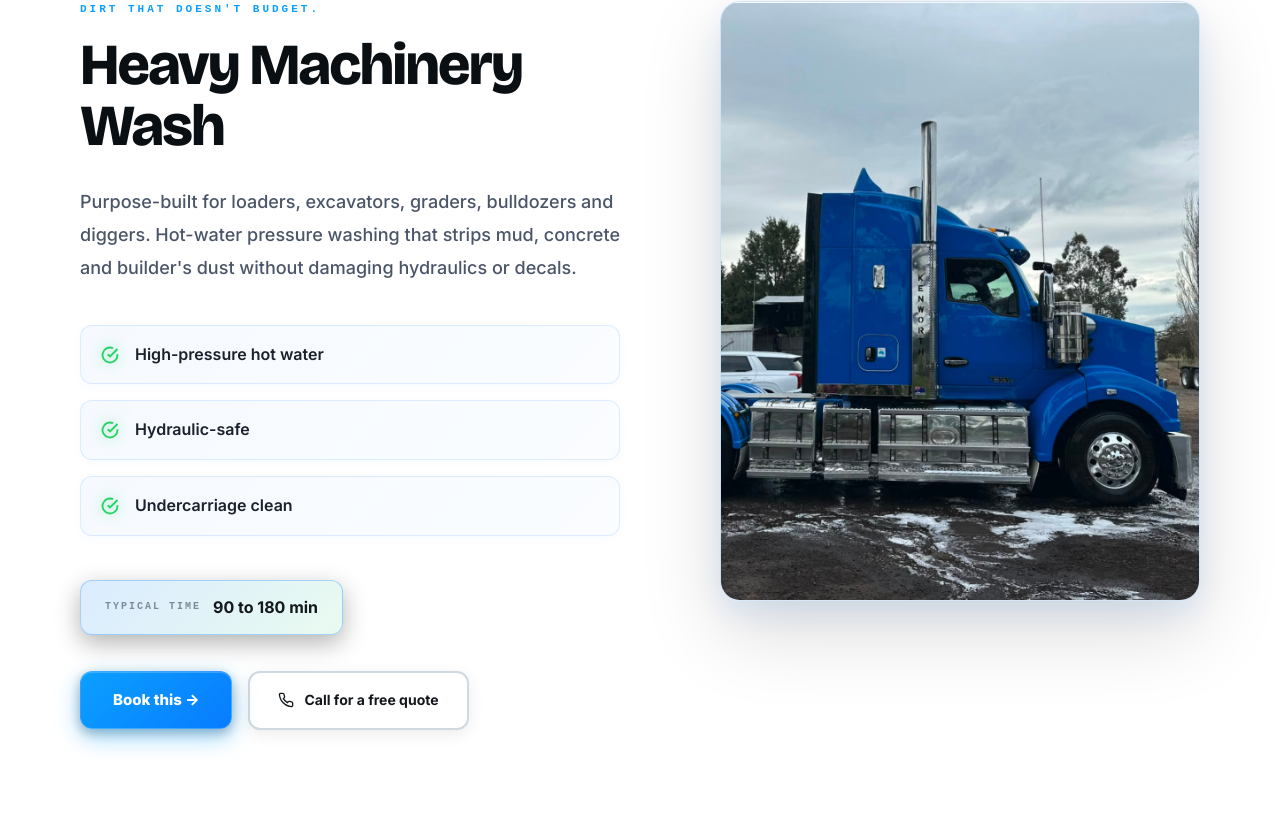
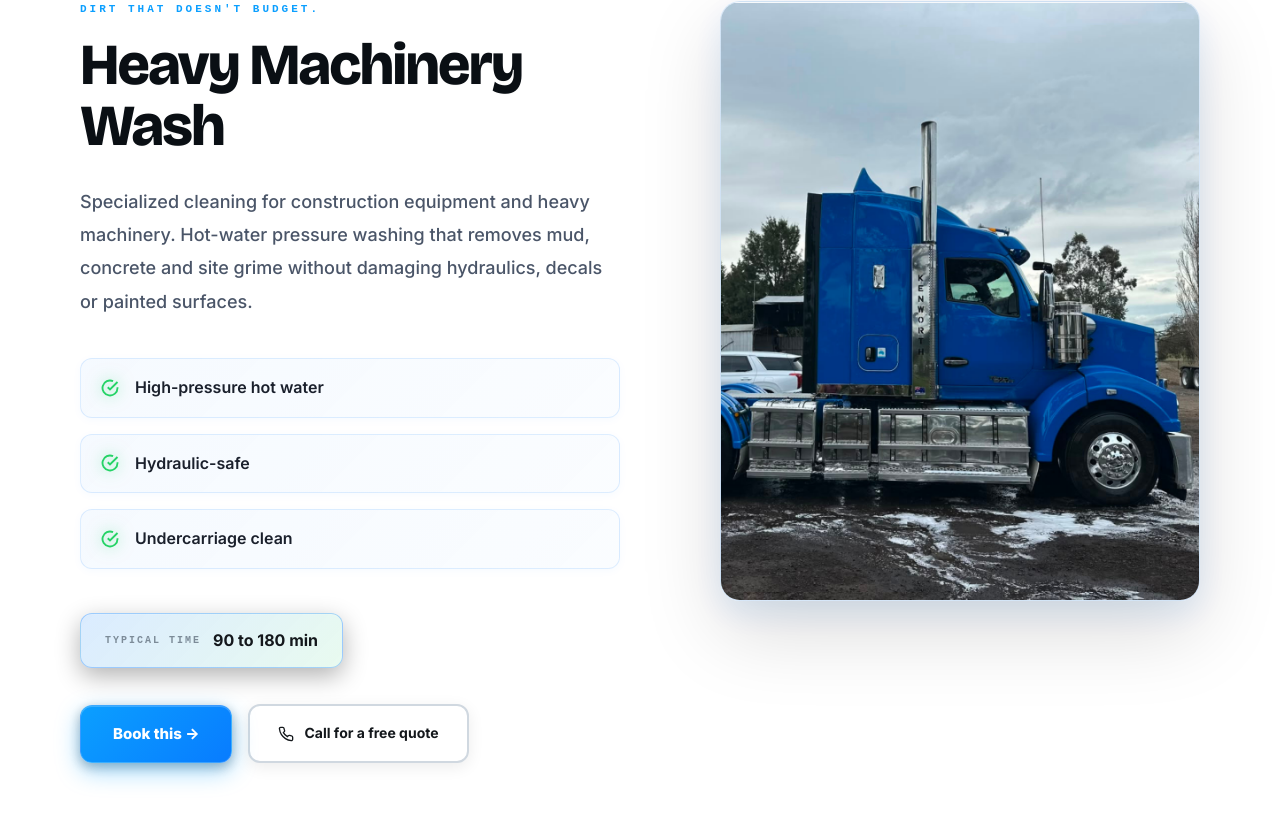
Before and after one commit to SocialThekaAccess/AA-FleetWash, a React (Vite) app: page /services in a window 1280 px wide. Shown: the part 5076-5899 px from the top of the page. Built offline with nearby package versions, Linux system fonts and the light colour scheme.

Commit message:
Fix heavy machinery description to match photos

```diff
--- a/src/pages/Services.jsx
+++ b/src/pages/Services.jsx
@@ -168,7 +168,7 @@ function Services() {
       number: '06',
       eyebrow: 'DIRT THAT DOESN\'T BUDGET.',
       title: 'Heavy Machinery Wash',
-      description: 'Purpose-built for loaders, excavators, graders, bulldozers and diggers. Hot-water pressure washing that strips mud, concrete and builder\'s dust without damaging hydraulics or decals.',
+      description: 'Specialized cleaning for construction equipment and heavy machinery. Hot-water pressure washing that removes mud, concrete and site grime without damaging hydraulics, decals or painted surfaces.',
       features: [
         'High-pressure hot water',
         'Hydraulic-safe',
```
